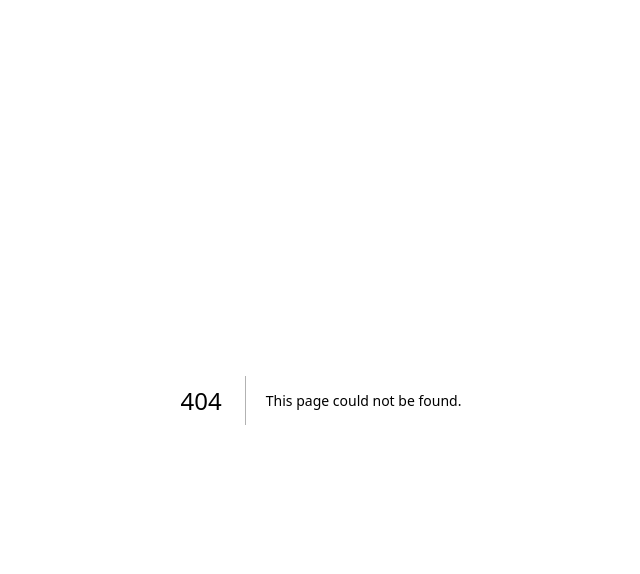
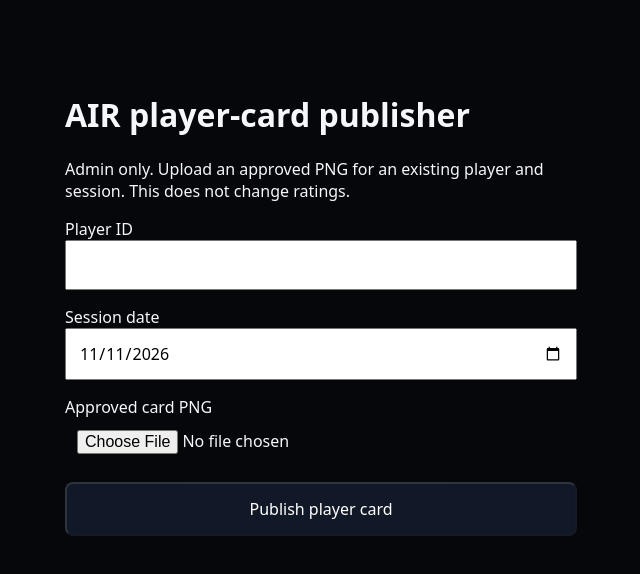
Before and after one commit to frankiep414/all-in-sports, a Next.js app: page /admin/air-cards in a window 1280 px wide. Before the commit this address had no page. Shown: the top 574 px of the page, without its empty margins (319-959 px from the left). Built offline with nearby package versions, Linux system fonts and the light colour scheme.

Commit message:
Add admin page to publish approved AIR cards

```diff
--- /dev/null
+++ b/app/admin/air-cards/page.tsx
@@ -0,0 +1,36 @@
+'use client';
+import {useState} from 'react';
+import {createClient} from '@supabase/supabase-js';
+export default function AirCardUploadPage(){
+ const [playerId,setPlayerId]=useState('');
+ const [date,setDate]=useState('2026-11-11');
+ const [file,setFile]=useState<File|null>(null);
+ const [busy,setBusy]=useState(false);
+ const [message,setMessage]=useState('');
+ async function submit(e:React.FormEvent){e.preventDefault();if(!file)return;
+  setBusy(true);setMessage('');
+  try{
+   const url=process.env.NEXT_PUBLIC_SUPABASE_URL,key=process.env.NEXT_PUBLIC_SUPABASE_PUBLISHABLE_KEY;
+   if(!url||!key)throw new Error('Sign-in configuration unavailable.');
+   const db=createClient(url,key);
+   const {data:{session}}=await db.auth.getSession();
+   if(!session?.access_token)throw new Error('Please sign in to your admin account first.');
+   const body=new FormData();body.append('card',file);body.append('player_id',playerId);body.append('session_date',date);
+   const response=await fetch('/api/admin/air-card-upload',{method:'POST',headers:{Authorization:'Bearer '+session.access_token},body});
+   const result=await response.json();if(!response.ok)throw new Error(result.error||'Upload failed.');
+   setMessage('Card published and linked successfully.');setFile(null);
+   const input=document.getElementById('air-file') as HTMLInputElement|null;if(input)input.value='';
+  }catch(err){setMessage(err instanceof Error?err.message:'Upload failed.');}
+  finally{setBusy(false);}
+ }
+ return <main style={{maxWidth:560,margin:'48px auto',padding:24,fontFamily:'system-ui'}}>
+ <h1>AIR player-card publisher</h1>
+ <p>Admin only. Upload an approved PNG for an existing player and session. This does not change ratings.</p>
+ <form onSubmit={submit} style={{display:'grid',gap:16}}>
+ <label>Player ID<input required type="number" min="1" value={playerId} onChange={e=>setPlayerId(e.target.value)} style={{display:'block',padding:12,width:'100%'}}/></label>
+ <label>Session date<input required type="date" value={date} onChange={e=>setDate(e.target.value)} style={{display:'block',padding:12,width:'100%'}}/></label>
+ <label>Approved card PNG<input id="air-file" required type="file" accept="image/png" onChange={e=>setFile(e.target.files?.[0]||null)} style={{display:'block',padding:12,width:'100%'}}/></label>
+ <button disabled={busy||!file} style={{padding:14,background:'#111827',color:'white',borderRadius:8}}>{busy?'Publishing…':'Publish player card'}</button>
+ </form><p role="status">{message}</p>
+ </main>;
+}
```
